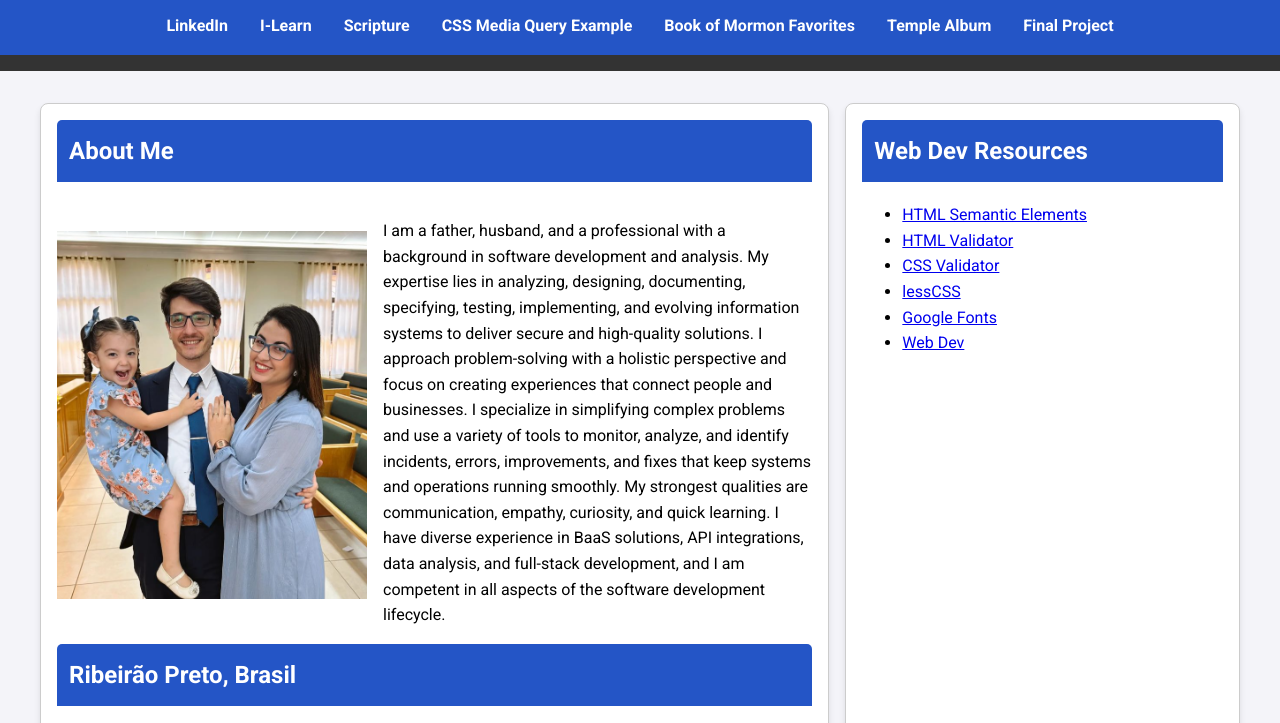
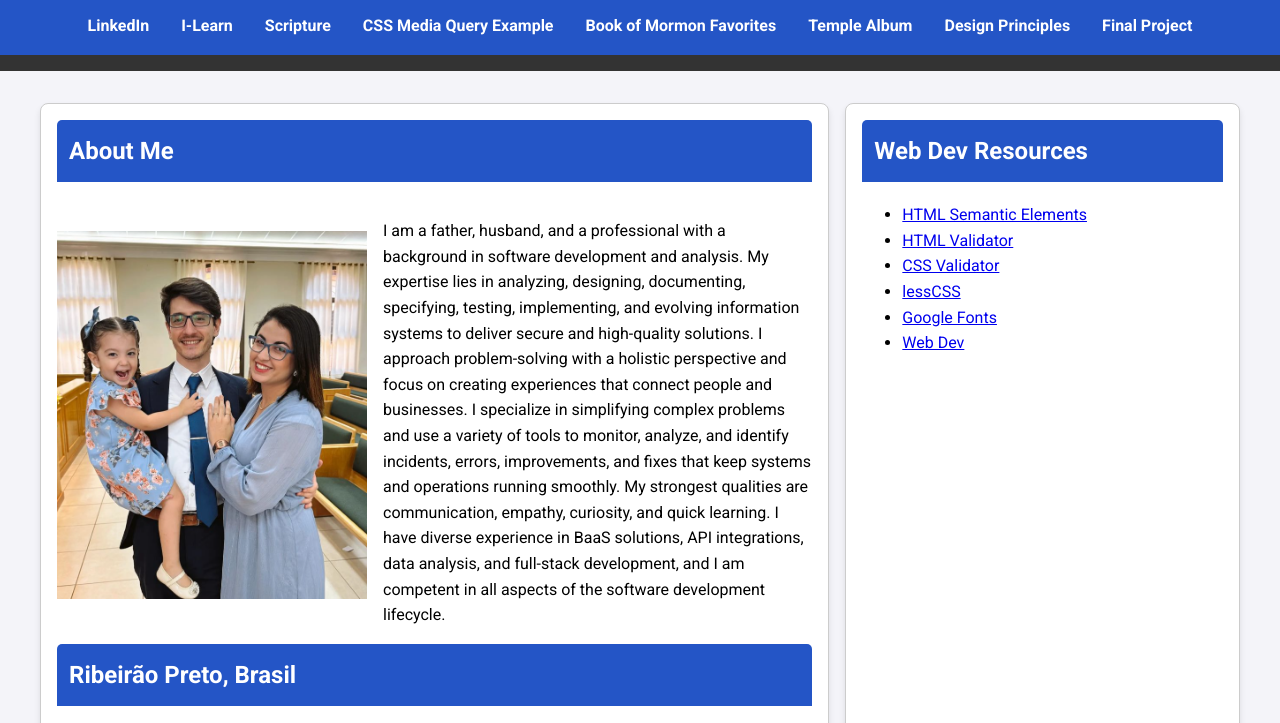
Before and after one commit to severoleonardo/wdd131, a plain HTML site: page index.html in a window 1280 px wide. Shown: the part 65-788 px from the top of the page. Drawn offline with Linux system fonts and the light colour scheme.

Commit message:
Design Principles added in home page

```diff
--- a/index.html
+++ b/index.html
@@ -19,6 +19,7 @@
             <a href="week02/media-query.html" target="_blank">CSS Media Query Example</a>
             <a href="week02/bom.html" target="_blank">Book of Mormon Favorites</a>
             <a href="week02/temples.html" target="_blank">Temple Album</a>
+            <a href="week03/design.html" target="_blank">Design Principles</a>
             <a href="#">Final Project</a>
         </nav>
     </header>
```
